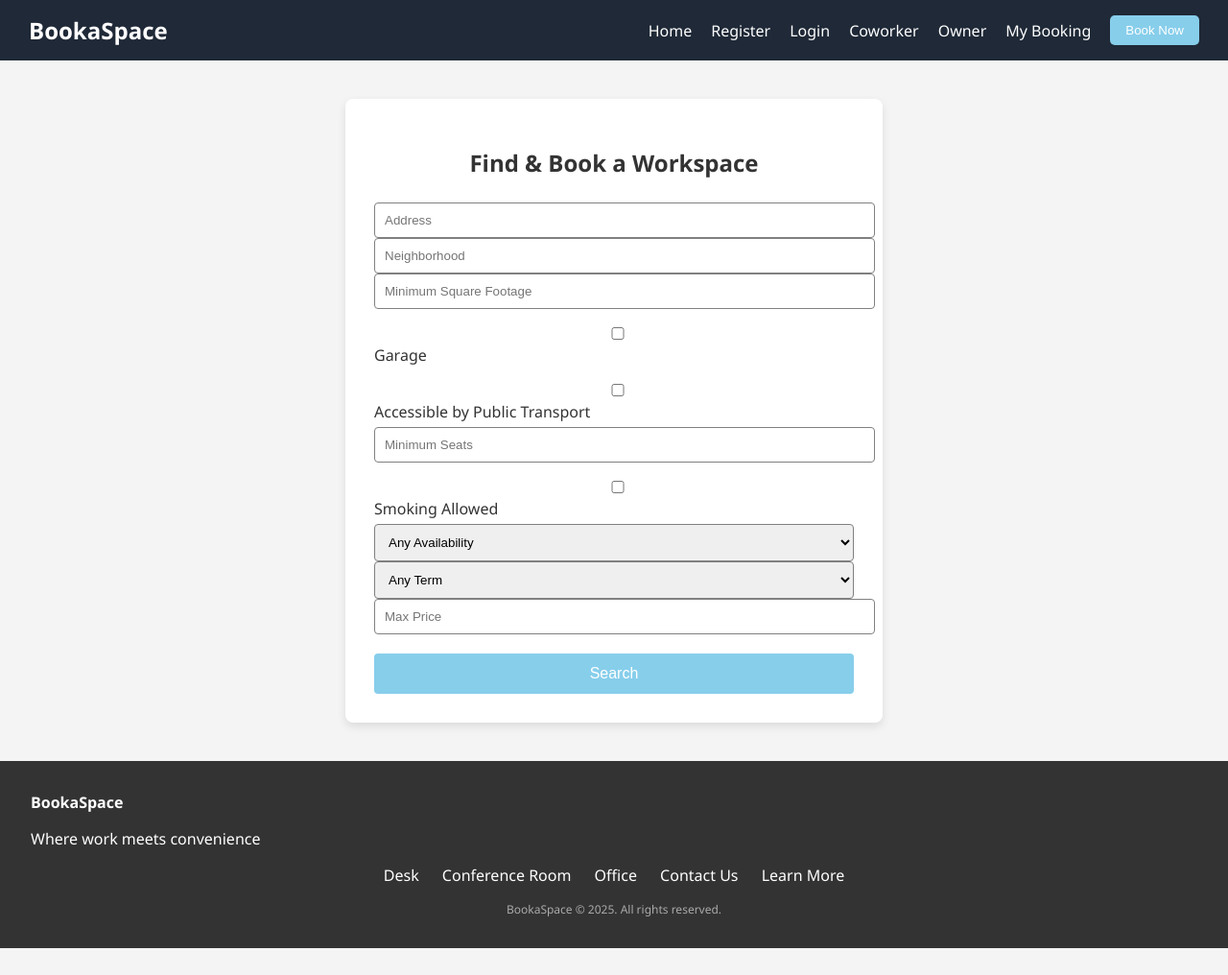
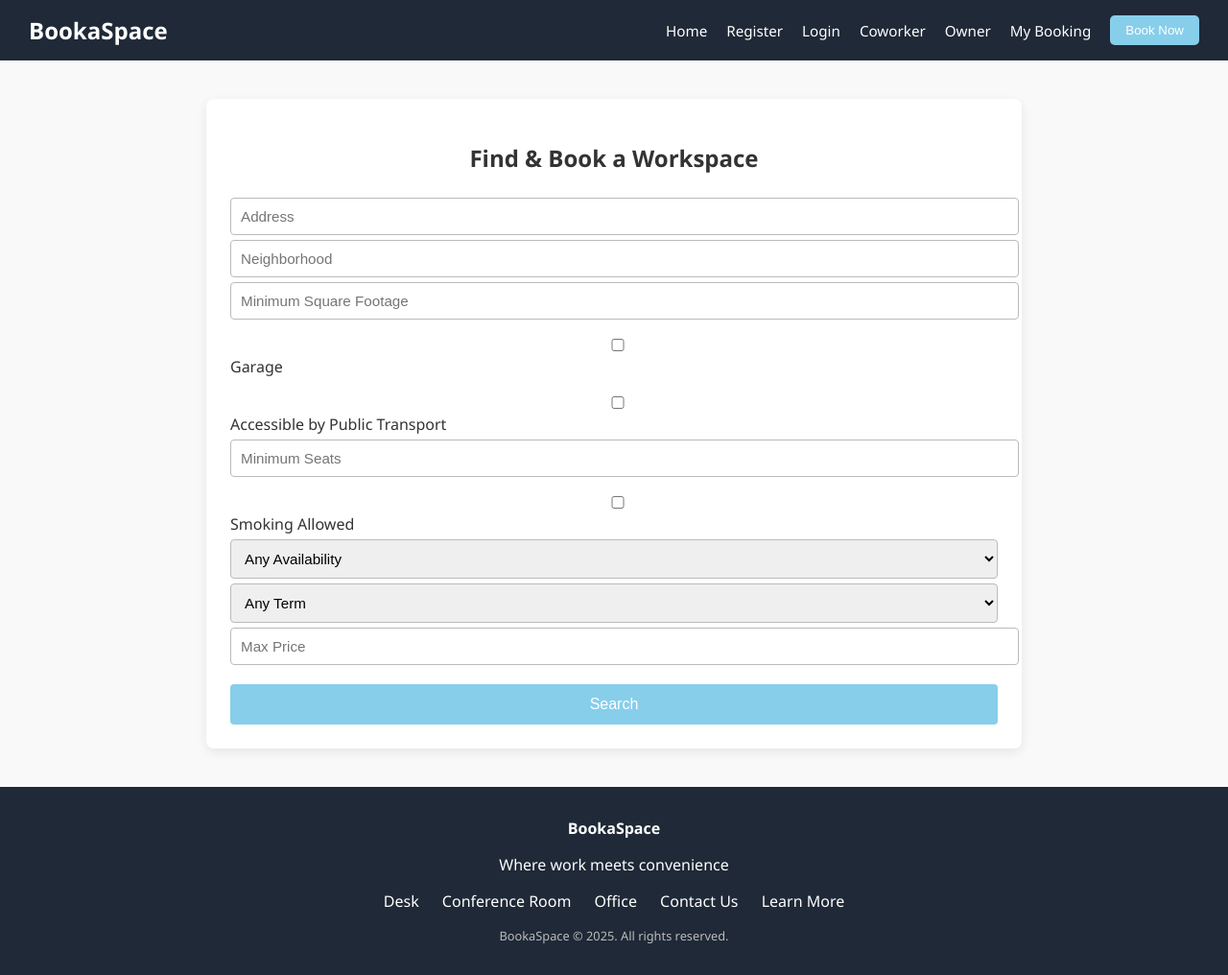
Before and after one commit to Manveer0121/OUR_SODV1201Project, a plain HTML site: page bookaspace-coworker.html in a window 1280 px wide. Shown: the whole page at 96% size. Before the commit the page ends 988 px from the top, so only its background shows below. Drawn offline with Linux system fonts and the light colour scheme; a script that the page names is missing.

Commit message:
Update bookaspace.css

```diff
--- a/bookaspace.css
+++ b/bookaspace.css
@@ -1,21 +1,22 @@
 body {
   margin: 0;
   font-family: 'Segoe UI', Tahoma, Geneva, Verdana, sans-serif;
-  background: #f4f4f4;
+  background: #f9f9f9;
   color: #333;
 }
-/*navbar*/
+
+/* Navbar */
 .navbar {
   display: flex;
   justify-content: space-between;
   align-items: center;
   background-color: #1f2937;
+  padding: 15px 30px;
   color: white;
-  padding: 15px 30px;
 }
 
 .navbar .logo {
-  font-size: 24px;
+  font-size: 1.5rem;
   font-weight: bold;
 }
 
@@ -25,88 +26,114 @@ body {
   gap: 20px;
 }
 
-.navbar a,
-.navbar.map-icon {
+.navbar a {
   color: white;
   text-decoration: none;
-  font-size: 16px;
-  cursor: pointer;
+  font-size: 0.95rem;
 }
 
-.navbar  a:hover,
-.navbar .map-icon:hover {
+.navbar a:hover {
   text-decoration: underline;
 }
 
 .navbar .join-btn {
   padding: 8px 16px;
+  background: skyblue;
+  border: none;
+  color: white;
   border-radius: 5px;
-  background-color: skyblue;
-  color: white;
-  border: none;
-
   cursor: pointer;
 }
 
 .navbar .join-btn:hover {
-  background-color: deepskyblue;
+  background: deepskyblue;
 }
 
-/* Form */
-.form-container {
-  max-width: 500px;
+/* Containers */
+.form-container,
+.owner-container {
+  max-width: 800px;
+  margin: 40px auto;
   background: white;
-  padding: 30px;
-  margin: 40px auto;
+  padding: 25px;
   border-radius: 8px;
-  box-shadow: 0 4px 10px rgba(0, 0, 0, 0.1);
+  box-shadow: 0 4px 12px rgba(0,0,0,0.08);
 }
 
-.form-container h2 {
+.form-container h2,
+.owner-container h2 {
   text-align: center;
-  margin-bottom: 25px;
+  margin-bottom: 20px;
 }
 
+/* Forms */
 form label {
   display: block;
-  margin: 15px 0 5px;
+  margin-top: 15px;
+  font-weight: 500;
 }
 
 form input,
 form select {
   width: 100%;
   padding: 10px;
+  margin-top: 5px;
   border-radius: 4px;
-  border: 1px solid gray;
+  border: 1px solid #bbb;
+  font-size: 0.95rem;
 }
 
 form button {
   margin-top: 20px;
   width: 100%;
   background-color: skyblue;
+  border: none;
   color: white;
-  border: none;
   padding: 12px;
   font-size: 1rem;
+  border-radius: 4px;
   cursor: pointer;
-  border-radius: 4px;
 }
 
 form button:hover {
   background-color: deepskyblue;
 }
 
+/* Listings */
+.owner-listings {
+  margin-top: 30px;
+}
+
+.property {
+  background: #f4f6f8;
+  padding: 15px;
+  margin-bottom: 15px;
+  border-radius: 6px;
+  border-left: 5px solid skyblue;
+}
+
+.property h3 {
+  margin-top: 0;
+}
+
+.property ul {
+  padding-left: 20px;
+}
+
+/* Price display */
+#priceDisplay {
+  margin-top: 10px;
+  font-weight: bold;
+  color: #0077cc;
+}
+
 /* Footer */
 footer {
-  background-color: #333;
+  background-color: #1f2937;
   color: white;
+  text-align: center;
   padding: 2rem;
-  text-align: center;
-  margin-top: 20px;
-}
-
-.footer-left {
-  text-align: left;
+  margin-top: 40px;
 }
 
 .footer-links a {
@@ -121,6 +148,6 @@ footer {
 
 .footer-bottom {
   margin-top: 1rem;
-  font-size: 0.75rem;
-  color: #aaa;
+  font-size: 0.8rem;
+  color: #bbb;
 }
```
